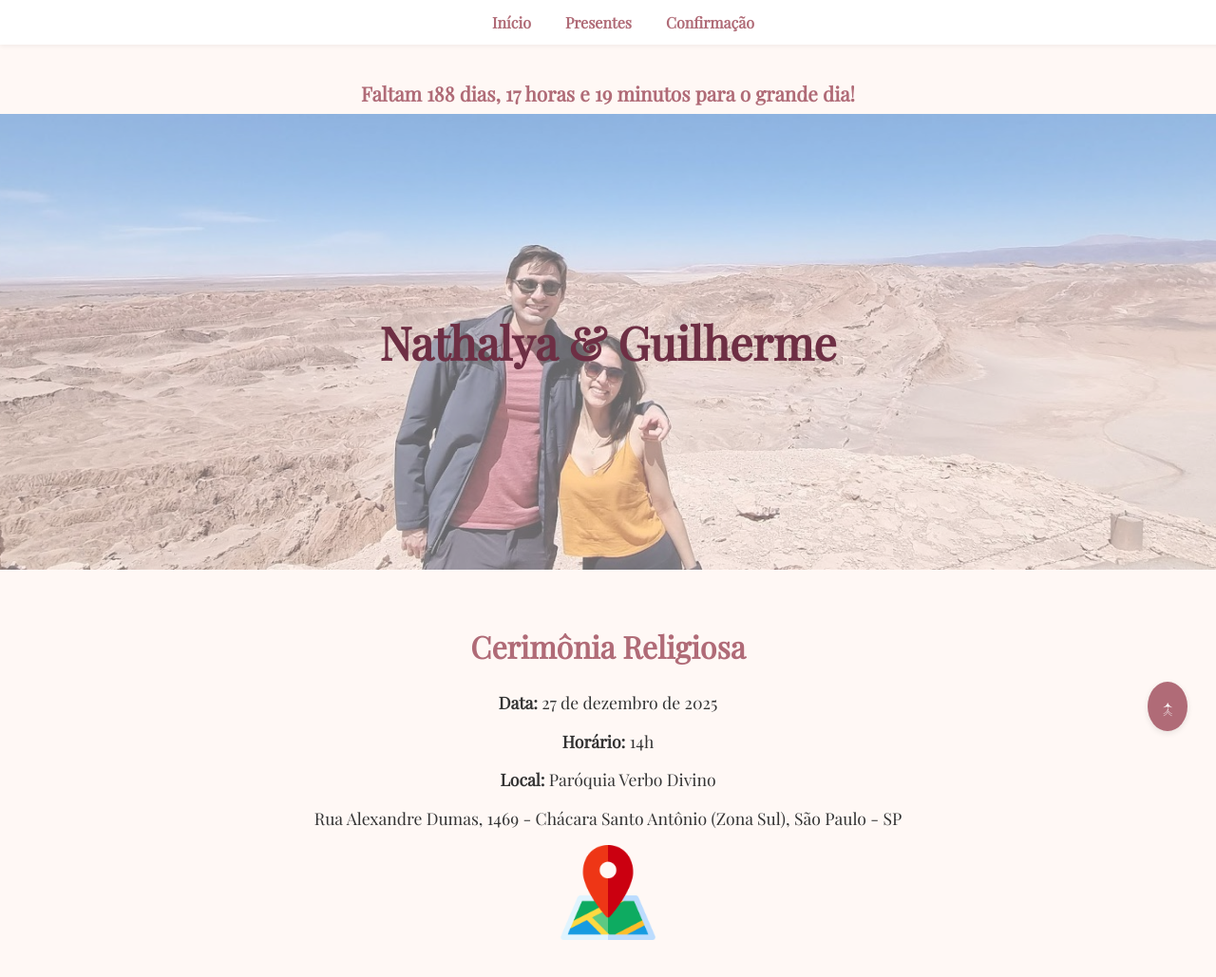
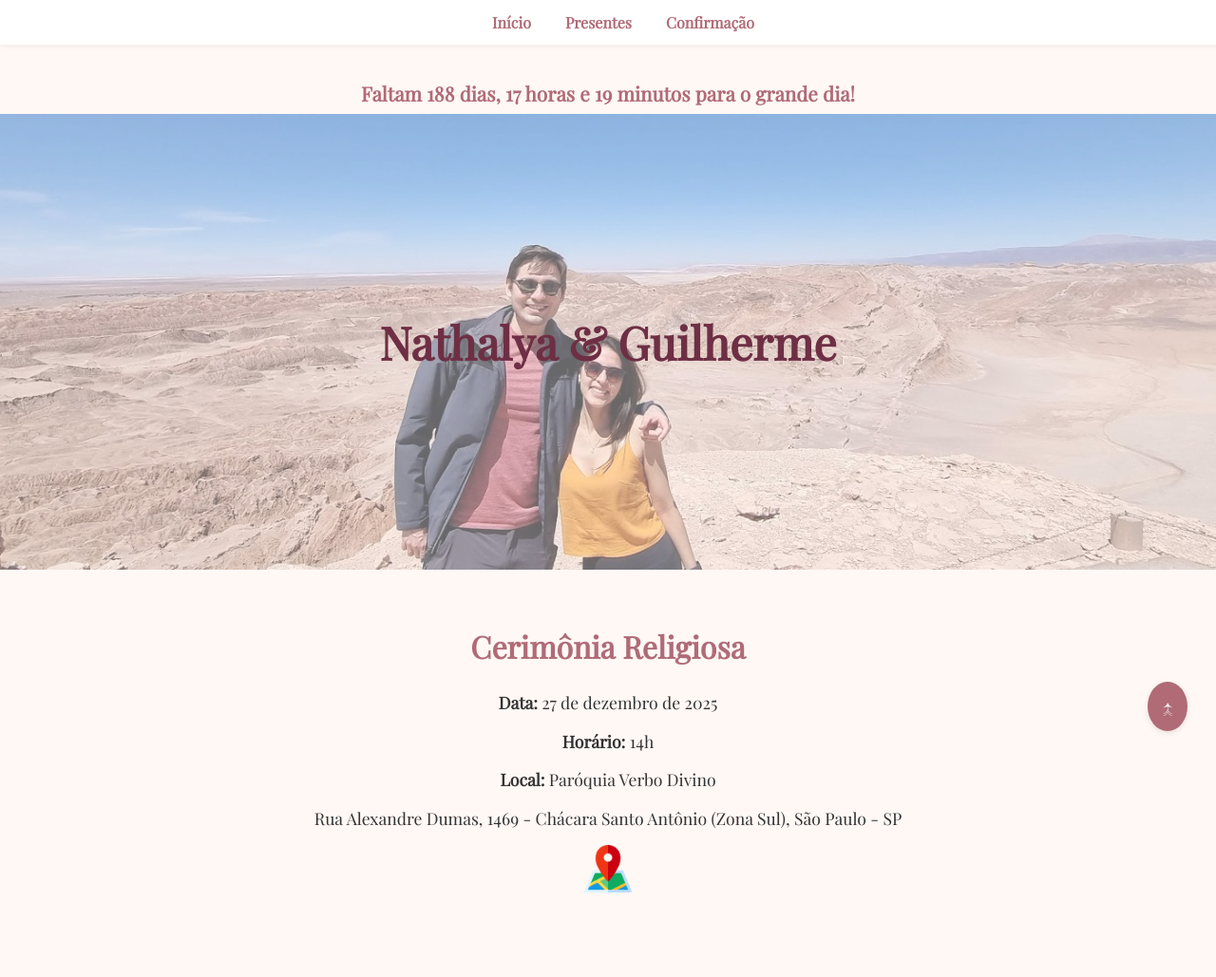
Before and after one commit to nathyshimomura/NathalyaGuilherme, a plain HTML site: page index.html in a window 1280 px wide. Shown: the top 1029 px of the page at 95% size. Drawn offline with nearby package versions, Linux system fonts and the light colour scheme.

Commit message:
Altera tamanho map

```diff
--- a/index.html
+++ b/index.html
@@ -217,7 +217,7 @@
   <p><strong>Local:</strong> Paróquia Verbo Divino</p>
   <p>Rua Alexandre Dumas, 1469 - Chácara Santo Antônio (Zona Sul), São Paulo - SP</p>
   <a href="https://www.google.com/maps/place/Par%C3%B3quia+Verbo+Divino/@-23.6316551,-46.8493952,12z/data=!4m10!1m2!2m1!1sparoquia+verbo+Divino!3m6!1s0x94ce50e0dab634e3:0x34eb43114fe9b8d5!8m2!3d-23.6316551!4d-46.7051996!15sChVwYXJvcXVpYSB2ZXJibyBEaXZpbm-SAQ9jYXRob2xpY19jaHVyY2iqAVgQASoZIhVwYXJvcXVpYSB2ZXJibyBkaXZpbm8oDDIeEAEiGrRLDzUQt0rE7qWuOMxF-hgKpctGmk1VDqbQMhkQAiIVcGFyb3F1aWEgdmVyYm8gZGl2aW5v4AEA!16s%2Fg%2F1ttpcf0b?entry=ttu&g_ep=EgoyMDI1MDYxNy4wIKXMDSoASAFQAw%3D%3D" target="_blank">
-    <img src="Fotos/map.png" alt="Mapa do local da cerimônia" style="width: 100px; height: auto;">
+    <img src="Fotos/map.png" alt="Mapa do local da cerimônia" style="width: 50px; height: auto;">
   </a>
 </section>
 
```
